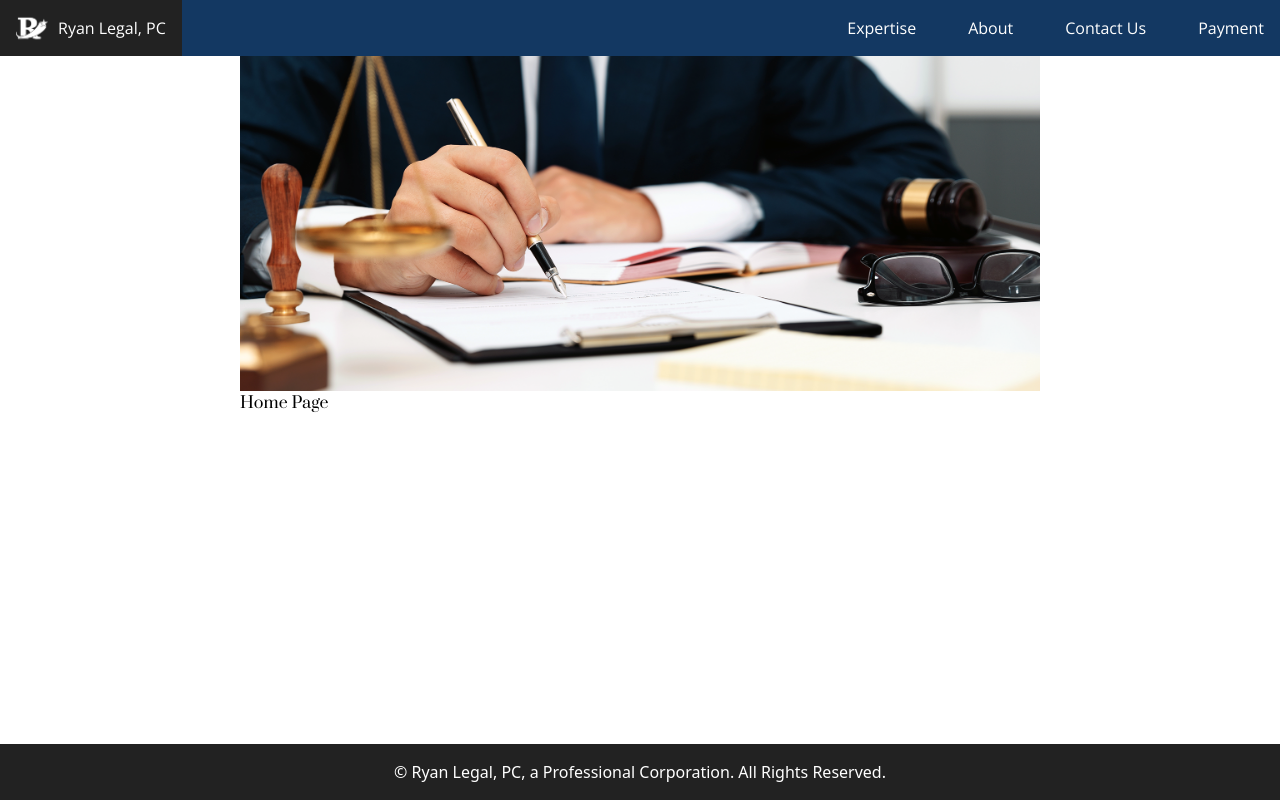
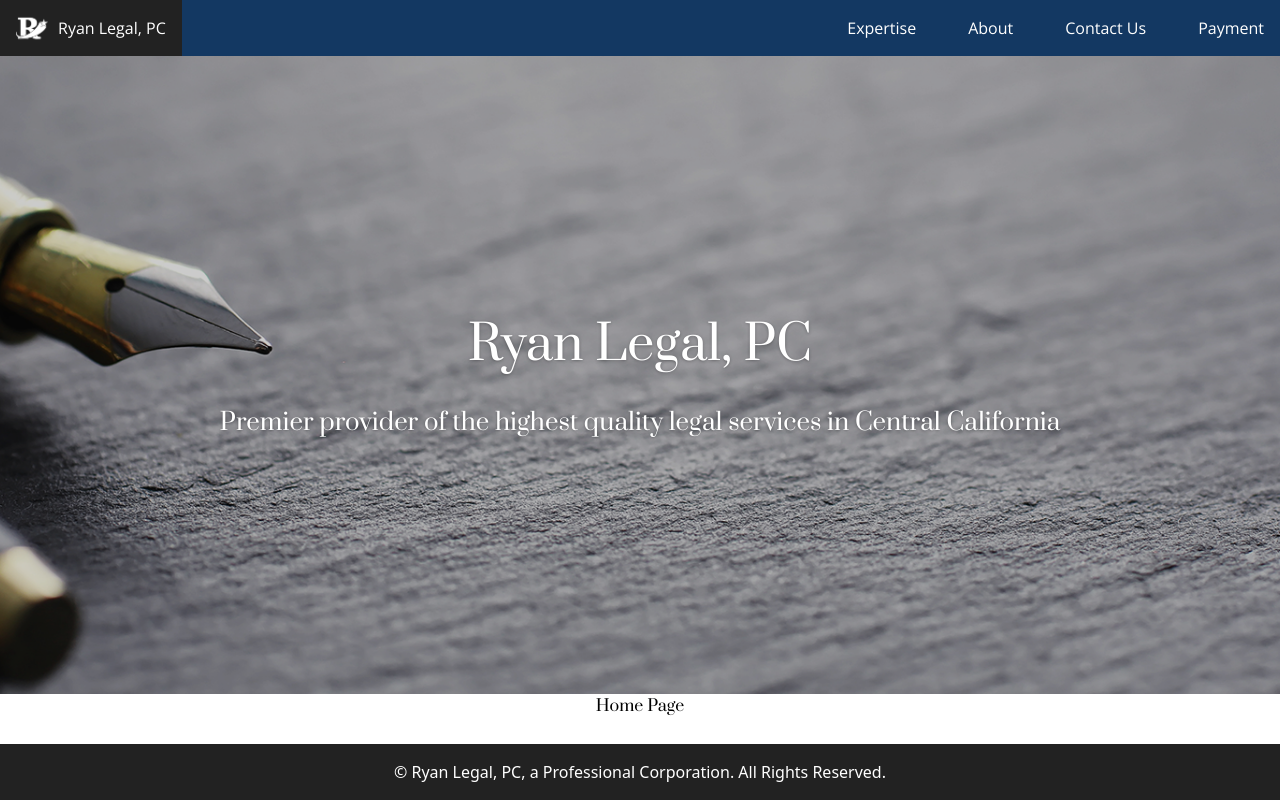
Before and after one commit to jaredryan/jordan-ryan-law, a Next.js app: page / in a window 1280 px wide. Built offline with nearby package versions, Linux system fonts and the light colour scheme.

Commit message:
[feat]: update hero image

```diff
--- a/app/page.tsx
+++ b/app/page.tsx
@@ -2,21 +2,23 @@ import Image from 'next/image';
 
 export default function Page() {
   return (
-    <div>
-      <Image
-        src="/attorney-writing.png"
-        width={800}
-        height={400}
-        alt="Screenshots of the dashboard project showing desktop version"
-      />
-      {/* <Image
-        src="/hero-mobile.png"
-        width={336}
-        height={372}
-        className="block md:hidden"
-        alt="Screenshot of the dashboard project showing mobile version"
-      /> */}
+    <>
+      <div className="imageContainer">
+        <Image
+          src="/pens2.png"
+          width={0}
+          height={0}
+          sizes="100vw"
+          alt="Classy pen image"
+          className="heroImage"
+        />
+        <div className="after" />
+        <div className="imageText">
+          <h1>Ryan Legal, PC</h1>
+          <h2>Premier provider of the highest quality legal services in Central California</h2>
+        </div>
+      </div>
       <h1>Home Page</h1>
-    </div>
+    </>
   );
 }
--- a/app/ui/global.css
+++ b/app/ui/global.css
@@ -86,6 +86,50 @@ main {
   width: 100%;
 }
 
+.imageContainer {
+  position: relative;
+  overflow: hidden;
+  width: 100%;
+}
+
+.heroImage {
+  width: 100%;
+  height: auto;
+  height: calc(100vh - 56px - 56px - 50px);
+  object-fit: cover;
+}
+
+.imageContainer .after {
+  position: absolute;
+  top: 0;
+  left: 0;
+  width: 100%;
+  height: 100%;
+  display: block;
+  background: rgba(0, 0, 0, .2);
+}
+
+.imageText {
+  position: absolute;
+  left: 50%;
+  top: 50%;
+  translate: -50% -50%;
+  width: 100%;
+  text-align: center;
+  color: var(--font-tertiary-color);
+  text-shadow: 0 1px 3px rgba(0,0,0,.3);
+  padding: 48px 0;
+}
+
+.imageText h1 {
+  font-size: 48px;
+  margin-bottom: 24px;
+}
+
+.imageText h2 {
+  font-size: 24px;
+}
+
 footer {
   display: block;
   width: 100%;
```
